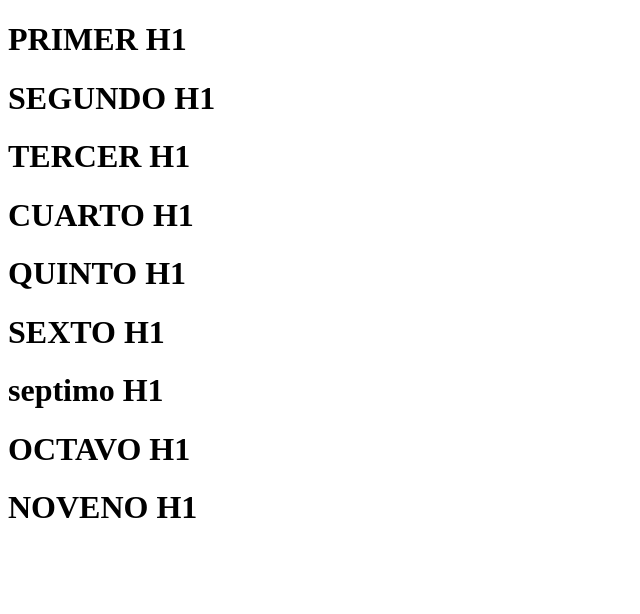
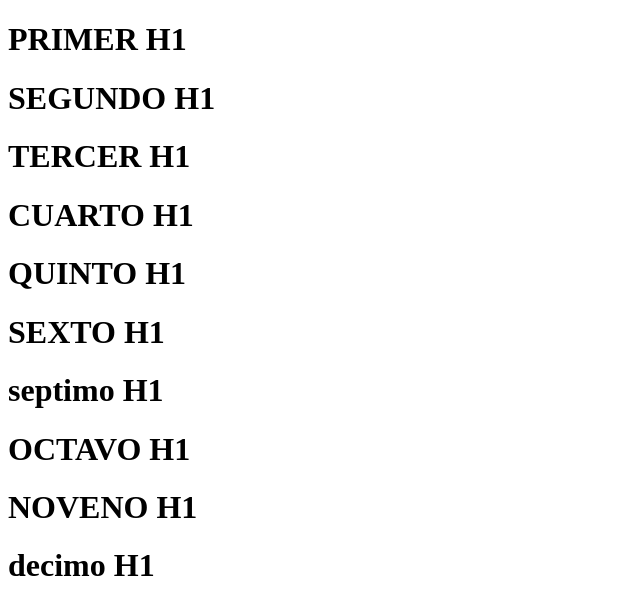
Before and after one commit to D4go10/repositorio_clase_lunes, a plain HTML site: page index.html in a window 1280 px wide. Shown: the whole page, without its empty margins (0-640 px from the left). Drawn offline with Linux system fonts and the light colour scheme.

Commit message:
se agrego decimo h1

```diff
--- a/index.html
+++ b/index.html
@@ -15,6 +15,6 @@
     <H1>septimo H1</H1>
     <H1>OCTAVO H1</H1>
     <H1>NOVENO H1</H1>
-
+    <H1>decimo H1</H1>
 </body>
 </html>
```
